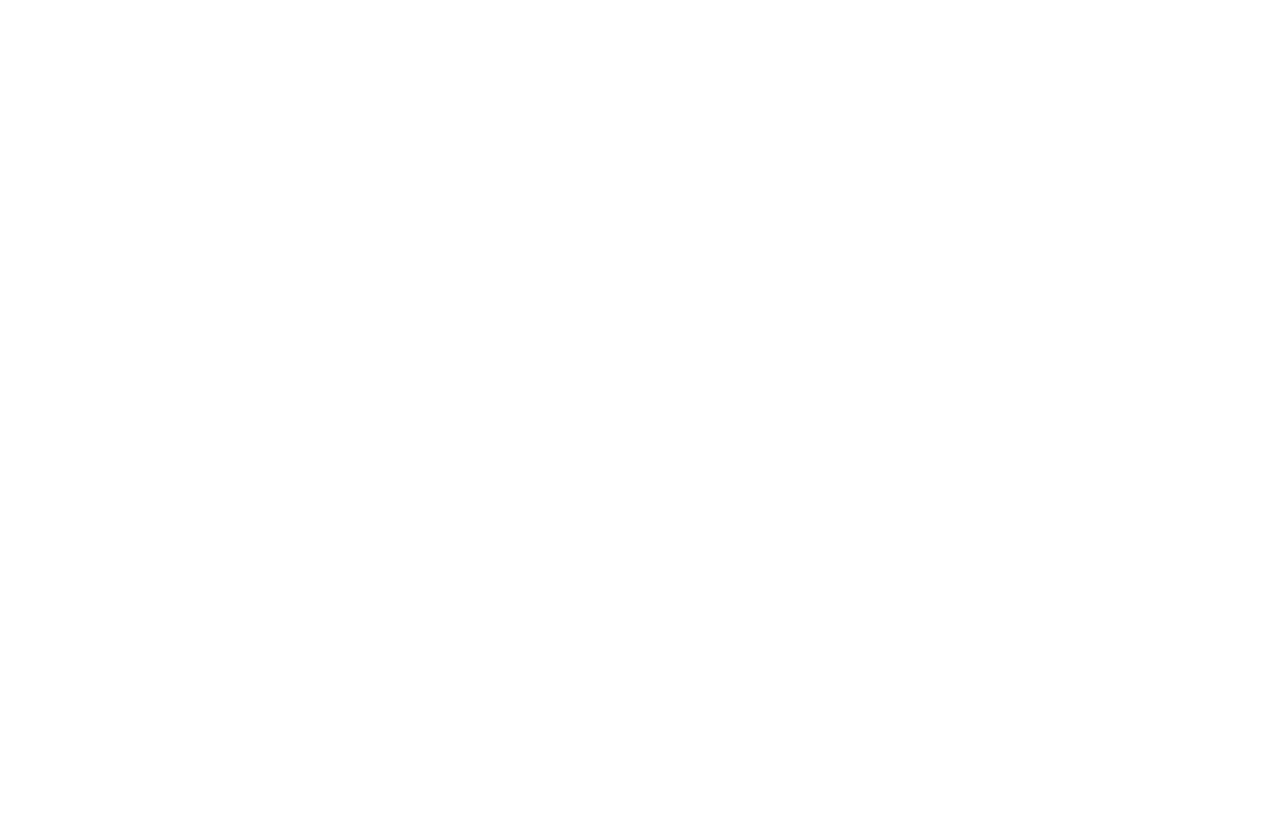
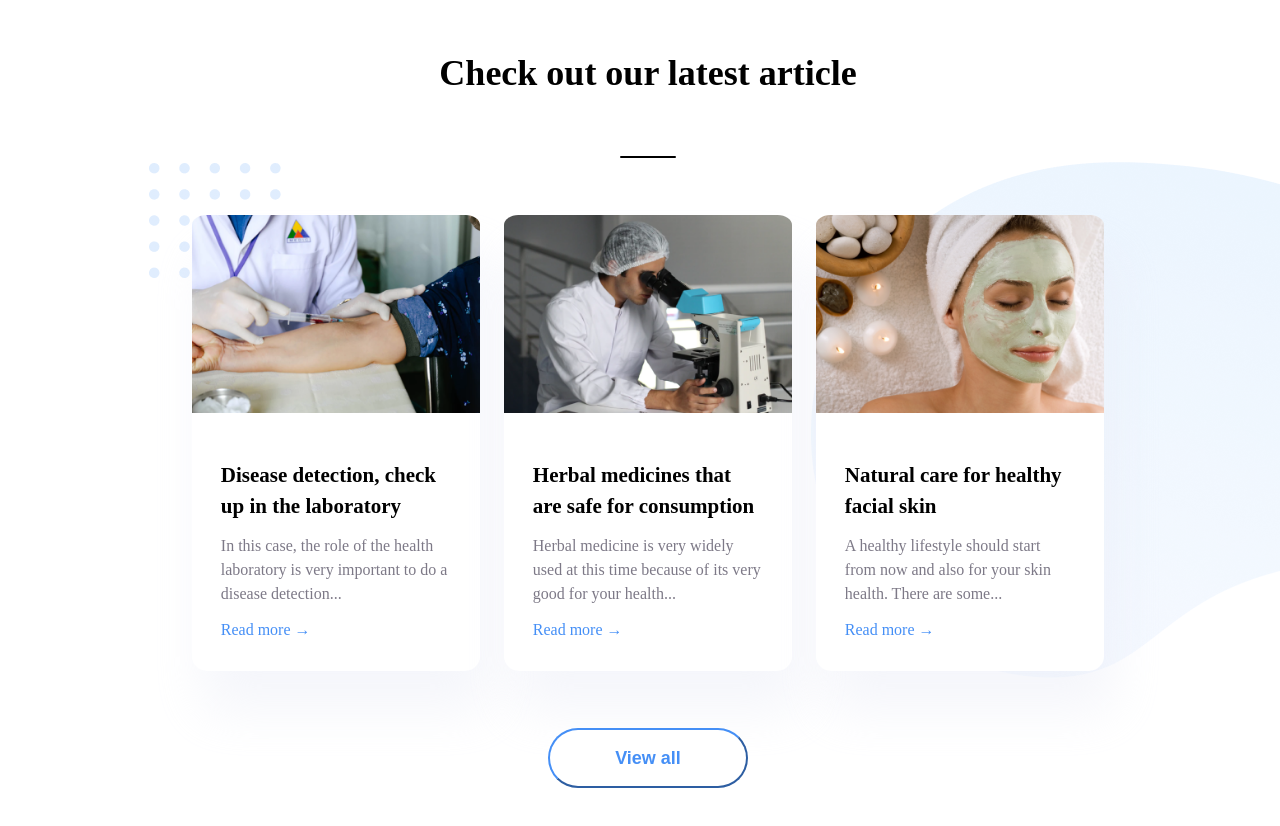
Before and after one commit to Skorozhenko/web_effective, a React app: page / in a window 1280 px wide. Shown: the part 3787-4613 px from the top of the page. Before the commit the page ends 3683 px from the top, so only its background shows below. Built offline with nearby package versions, Linux system fonts and the light colour scheme; the HTML template or start-up script is replaced by a standard one.

Commit message:
добавила Article

```diff
--- a/src/App.tsx
+++ b/src/App.tsx
@@ -1,3 +1,4 @@
+import Article from "./components/Article/Article.tsx"
 import Feedback from "./components/Feedback/Feedback.tsx"
 import Header from "./components/Header/Header.tsx"
 import Download from "./components/LearnAndDownload/Download/Download.tsx"
@@ -12,6 +13,7 @@
       <Learn />
       <Download />
       <Feedback />
+      <Article />
     </>
   )
 }
--- /dev/null
+++ b/src/components/Article/Article.css
@@ -0,0 +1,42 @@
+article {
+    position: relative;
+    display: flex;
+    width: 100%;
+    align-items: center;
+    margin-top: 10%;
+    flex-direction: column;
+    height: 100%;
+}
+
+.divider {
+    width: 56px;
+    height: 2px;
+    background-color: var(--black-color);
+    border-radius: 5px;
+}
+
+.wrapperArticle {
+    width: 75%;
+    display: flex;
+    flex-wrap: wrap;
+
+}
+
+.vectorArticle {
+    position: absolute;
+    top: 5%;
+    z-index: -1;
+    right: 0;
+}
+
+.pointArticle {
+    position: absolute;
+    left: 11%;
+    top: 19%;
+    z-index: -1;
+}
+
+h2 {
+    font-size: 36px;
+    color: var(--black-color);
+  }
--- /dev/null
+++ b/src/components/Article/Article.tsx
@@ -0,0 +1,45 @@
+import { useState } from 'react'
+import './Article.css'
+import ArticleCard from './ArticleCard/ArticleCard'
+
+const Article: React.FC = () => {
+
+    const [viewAll, setViewAll] = useState(false);
+
+    const clickViewAll = () => {
+        setViewAll(!viewAll);
+    }
+
+    return (
+        <article>
+            <div className="pointArticle"><img src="src/assets/image/element2.png" /></div>
+            <div className="vectorArticle"><img src="src/assets/image/vector2.png" /></div>
+            <h2>Check out our latest article</h2>
+            <div className="divider"></div>
+            <div className="wrapperArticle">
+                <ArticleCard image="/src/assets/image/article1.png"
+                    name='Disease detection, check up in the laboratory'
+                    text='In this case, the role of the health laboratory is very important to do a disease detection...' />
+                <ArticleCard image="/src/assets/image/article2.png"
+                    name='Herbal medicines that are safe for consumption'
+                    text='Herbal medicine is very widely used at this time because of its very good for your health...' />
+                <ArticleCard image="/src/assets/image/article3.png"
+                    name='Natural care for healthy facial skin'
+                    text='A healthy lifestyle should start from now and also for your skin health. There are some...' />
+
+                {viewAll && <ArticleCard image="/src/assets/image/article1.png"
+                    name='Disease detection, check up in the laboratory'
+                    text='In this case, the role of the health laboratory is very important to do a disease detection...' />}
+                {viewAll && <ArticleCard image="/src/assets/image/article2.png"
+                    name='Herbal medicines that are safe for consumption'
+                    text='Herbal medicine is very widely used at this time because of its very good for your health...' />}
+                {viewAll && <ArticleCard image="/src/assets/image/article3.png"
+                    name='Natural care for healthy facial skin'
+                    text='A healthy lifestyle should start from now and also for your skin health. There are some...' />}
+            </div>
+        <button onClick={clickViewAll}><div>{!viewAll ? "View all" : "Hide"}</div></button>
+    </article>
+    )
+}
+
+export default Article;
--- /dev/null
+++ b/src/components/Article/ArticleCard/ArticleCard.css
@@ -0,0 +1,54 @@
+.containerArticleCard {
+    display: flex;
+    flex-direction: column;
+    width: 30%;
+    border-radius: 15px;
+    margin-left: 2.5%;
+    margin-top: 2.5%;
+    box-shadow: 10px 40px 50px 0px var(--shadow-color);
+    background-color: var(--white-color);
+}
+
+.wrapperArticleCard {
+    display: flex;
+    flex-direction: column;
+    align-items: start;
+
+    padding: 10%;
+    z-index: 1;
+}
+
+.imageArticleCard {
+    width: 100%;
+    border-top-left-radius: 5%;
+    border-top-right-radius: 5%;
+}
+
+.nameArticleCard {
+    text-align: left;
+    color: var(--black-color);
+    font-size: 21px;
+    font-weight: 700;
+    padding-top: 5%;
+    padding-bottom: 5%;
+}
+
+.textArticleCard {
+    height: 40%;
+    text-align: left;
+    color: var(--grey-color);
+    font-size: 16px;
+    font-weight: 300;
+    padding-bottom: 5%;
+}
+
+.readMore {
+    display: flex;
+    align-items: center;
+    color:var(--blue-color);
+    cursor: pointer;
+}
+
+.readMore:hover {
+    color: var(--grey-color);
+}
--- /dev/null
+++ b/src/components/Article/ArticleCard/ArticleCard.tsx
@@ -0,0 +1,14 @@
+import './ArticleCard.css'
+
+const ArticleCard: React.FC <{image: string; name: string; text: string }> = (props) => {
+    return (
+        <div className="containerArticleCard">
+        <div><img src={props.image} className="imageArticleCard"></img> </div>
+        <div className="wrapperArticleCard">
+            <div className="nameArticleCard">{props.name} </div>
+            <div className="textArticleCard">{props.text}</div>
+            <div className="readMore">Read more →</div>
+        </div>
+    </div>)
+}
+export default ArticleCard;
```
